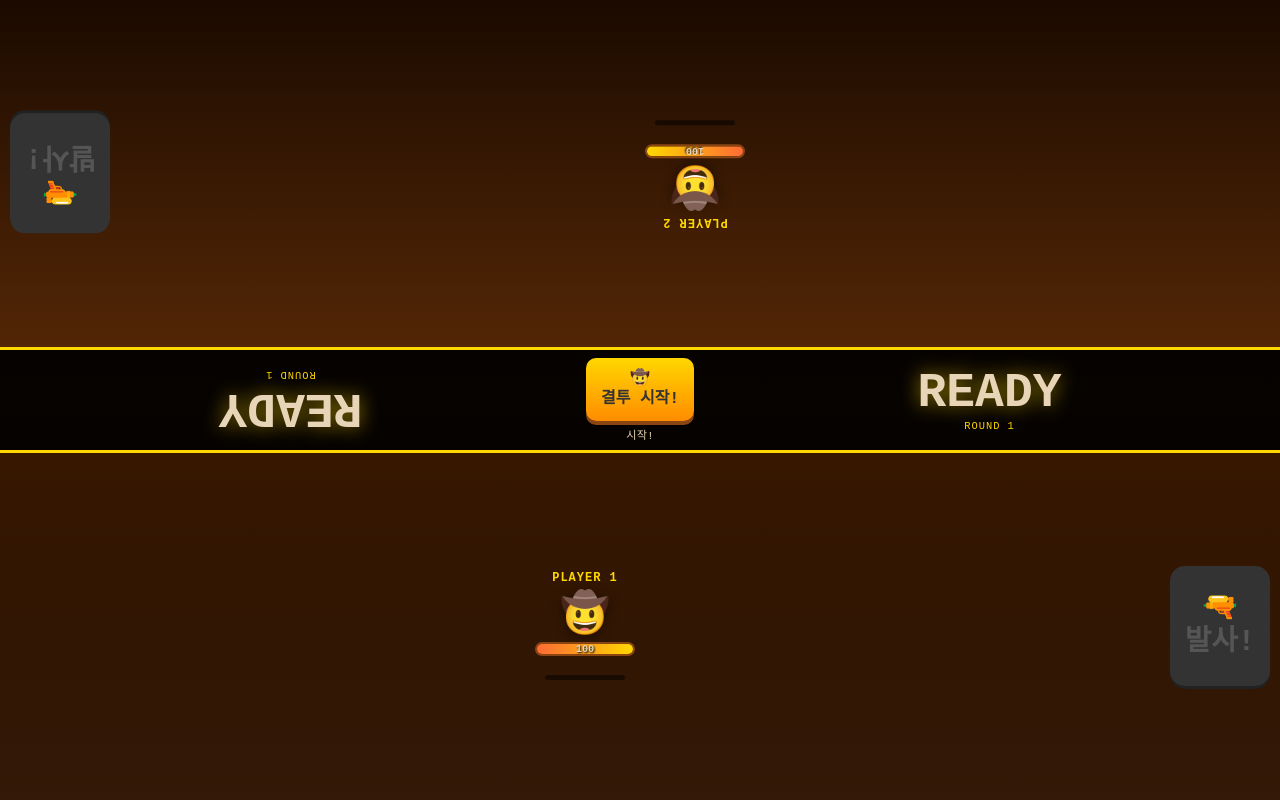
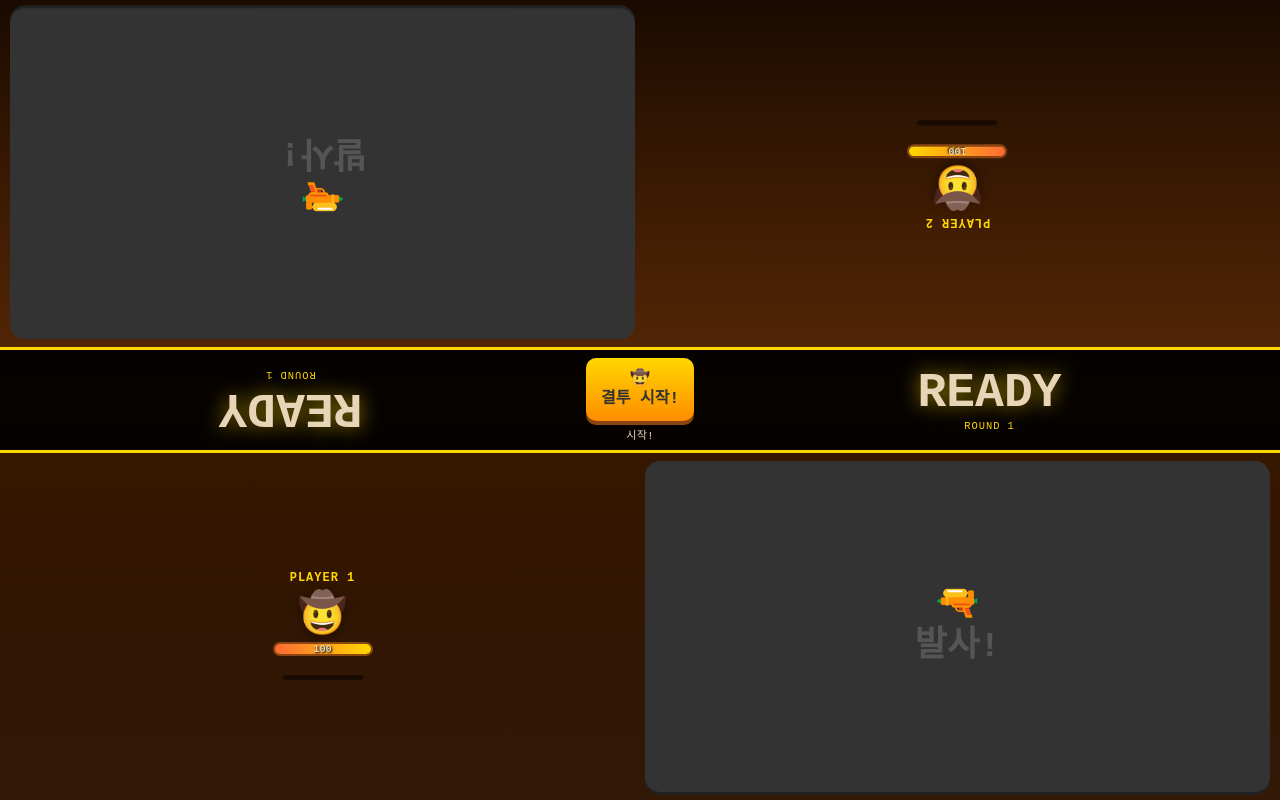
Before and after one commit to utj947/The2ndm, a plain HTML site: page index.html in a window 1280 px wide. Drawn offline with Linux system fonts and the light colour scheme.

Commit message:
Make fire button larger - 50% of player area

```diff
--- a/style.css
+++ b/style.css
@@ -259,10 +259,9 @@ body {
    발사 버튼 (오른쪽, 크게)
    ============================================ */
 .fire-button {
-    width: 100px;
+    flex: 1;
     height: 100%;
-    max-height: 120px;
-    font-size: 1.8rem;
+    font-size: 2.2rem;
     font-weight: 700;
     font-family: inherit;
     border: none;
@@ -270,7 +269,6 @@ body {
     cursor: pointer;
     transition: all 0.15s;
     line-height: 1.2;
-    flex-shrink: 0;
 
     /* 기본: 비활성 */
     background: #444;
```
